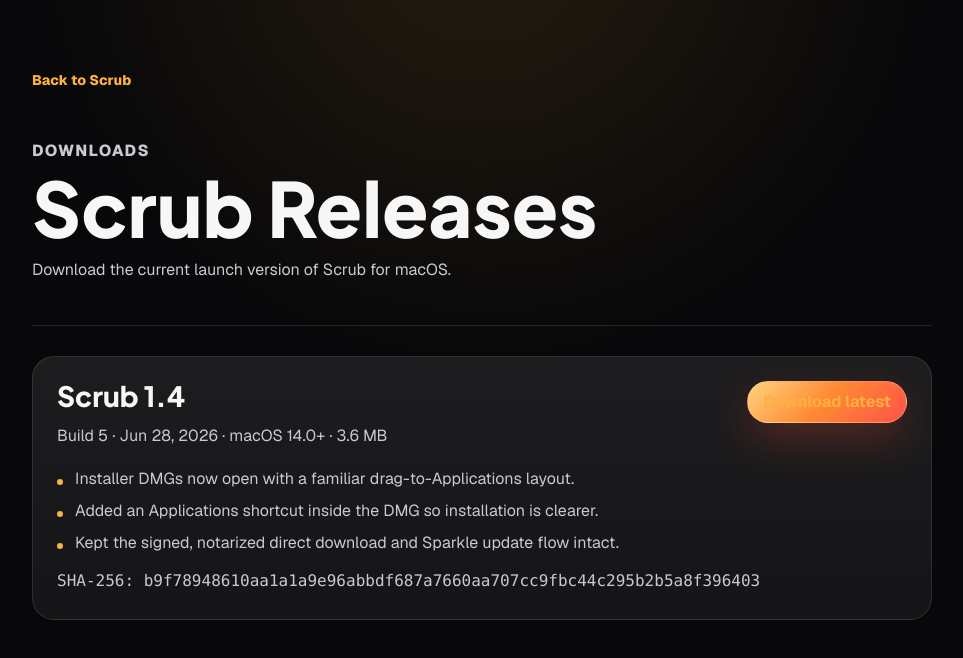
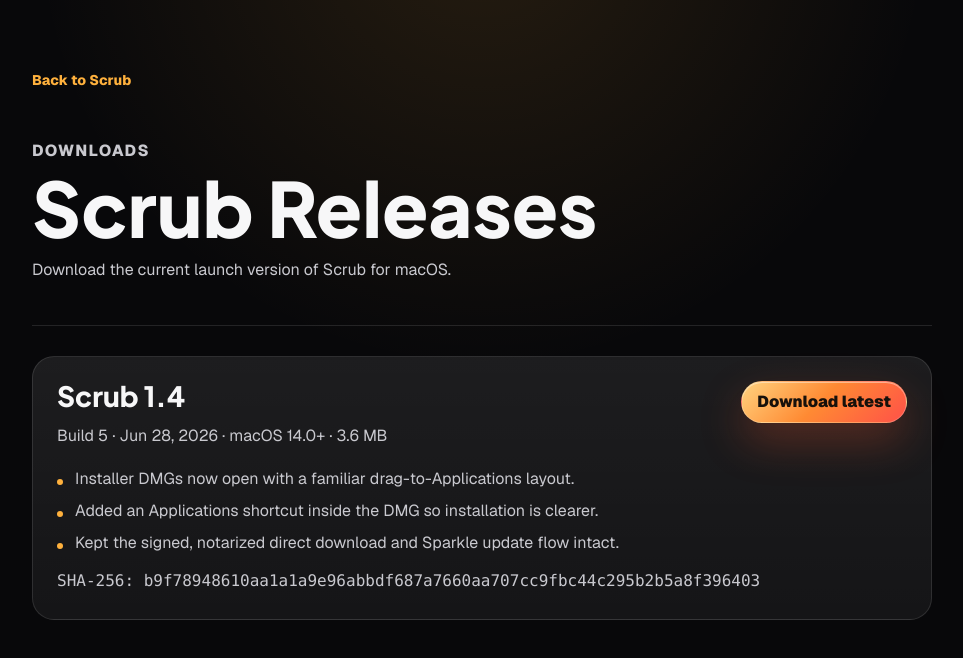
Before and after one commit to SyntaxFear/scrub-site, a Next.js app: page /releases in a window 1280 px wide. Shown: the top 658 px of the page, without its empty margins (158-1121 px from the left). Built offline with nearby package versions, Linux system fonts and the light colour scheme; no server answers.

Commit message:
Fix releases download CTA contrast

```diff
--- a/src/app/globals.css
+++ b/src/app/globals.css
@@ -914,6 +914,19 @@
   font-weight: 700;
 }
 
+.legal a.release-page-download:not(.legal-back) {
+  min-width: 160px;
+  color: #17110b;
+  font-weight: 850;
+  box-shadow:
+    0 18px 44px rgba(255, 88, 48, 0.28),
+    inset 0 1px 0 rgba(255, 255, 255, 0.42);
+}
+
+.legal a.release-page-download:not(.legal-back):hover {
+  color: #17110b;
+}
+
 .releases-page .eyebrow {
   margin-bottom: 8px;
 }
@@ -1148,6 +1161,10 @@
     flex-direction: column;
   }
 
+  .release-page-download {
+    width: 100%;
+  }
+
   .release-card {
     padding: 24px;
   }
--- a/src/app/releases/page.tsx
+++ b/src/app/releases/page.tsx
@@ -49,7 +49,11 @@
                   {latestRelease.minimumMacOS}+ · {formatBytes(latestRelease.fileSize)}
                 </p>
               </div>
-              <DownloadLink className="nav-cta" source="releases-latest" href={latestRelease.latestPath}>
+              <DownloadLink
+                className="nav-cta release-page-download"
+                source="releases-latest"
+                href={latestRelease.latestPath}
+              >
                 Download latest
               </DownloadLink>
             </div>
```
Also changed, not shown: 1 other file (tests, documents, lock files or other folders).
